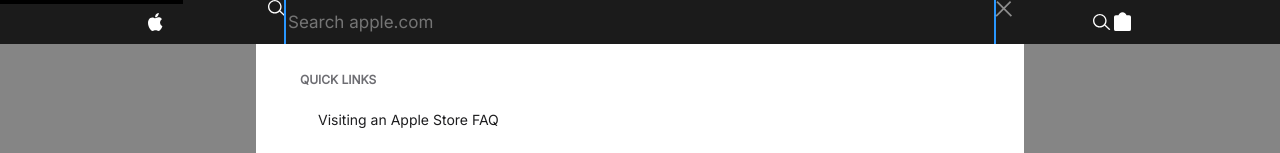
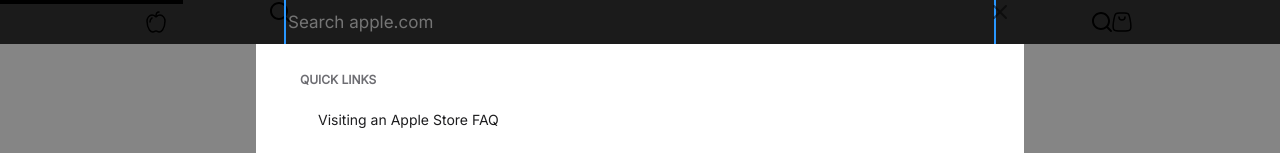
Before and after one commit to tobiashaas/Apple-Navigation, a plain HTML site: page index.html in a window 1280 px wide. Both pictures are taken after a click on the link "Search apple.com". Shown: the top 153 px of the page. Drawn offline with Linux system fonts and the light colour scheme.

Commit message:
Reference new SVG icons in HTML

```diff
--- a/index.html
+++ b/index.html
@@ -21,18 +21,9 @@
                         <span class="line-2"></span>
                     </span>
                 </button>
-                <a href="#" class="link-logo"><svg viewBox="0 0 15 18" fill="none" xmlns="http://www.w3.org/2000/svg" aria-hidden="true">
-<path d="M12.0232 9.56293C12.0032 7.28681 13.8502 6.19409 13.9338 6.14081C12.8944 4.59355 11.2768 4.38159 10.6998 4.35665C9.32396 4.21496 8.01387 5.18072 7.31649 5.18072C6.61912 5.18072 5.54075 4.37705 4.39999 4.39972C2.89829 4.42239 1.51579 5.28727 0.742663 6.6543C-0.815851 9.40536 0.344959 13.4827 1.86225 15.7157C2.6053 16.8073 3.48983 18.0372 4.65287 17.9918C5.77357 17.9465 6.1969 17.255 7.54932 17.255C8.90174 17.255 9.28274 17.9918 10.4669 17.9703C11.6712 17.9465 12.4354 16.8549 13.1729 15.7599C14.024 14.4926 14.376 13.2661 14.3961 13.2015C14.3694 13.1902 12.0477 12.2845 12.0232 9.56293Z" fill="white"/>
-<path d="M9.79842 2.87941C10.4156 2.11881 10.8322 1.06122 10.7175 0.00708008C9.82841 0.0433921 8.75233 0.610128 8.11398 1.37072C7.5425 2.04293 7.0412 3.11975 7.17704 4.15243C8.16856 4.23064 9.18116 3.63889 9.79842 2.87941Z" fill="white"/>
-</svg><span class="visually-hidden">Apple</span></a>
-                <a href="#" class="link-search" aria-label="Search apple.com"><svg viewBox="0 0 20 18" fill="none" xmlns="http://www.w3.org/2000/svg" aria-hidden="true">
-<path fill-rule="evenodd" clip-rule="evenodd" d="M7.55102 13.602C10.8929 13.602 13.602 10.8929 13.602 7.55102C13.602 4.20913 10.8929 1.5 7.55102 1.5C4.20913 1.5 1.5 4.20913 1.5 7.55102C1.5 10.8929 4.20913 13.602 7.55102 13.602ZM7.55102 15.102C11.7213 15.102 15.102 11.7213 15.102 7.55102C15.102 3.38071 11.7213 0 7.55102 0C3.38071 0 0 3.38071 0 7.55102C0 11.7213 3.38071 15.102 7.55102 15.102Z" fill="white"/>
-<path d="M12.3081 12.61L13.3234 11.5057L19.1858 16.8958L18.1705 18L12.3081 12.61Z" fill="white"/>
-</svg><span class="visually-hidden">Search apple.com</span></a>
-                <a href="#" class="link-bag"><svg viewBox="0 0 17 20" fill="none" xmlns="http://www.w3.org/2000/svg" aria-hidden="true">
-<path d="M5 4C6.3125 -1.60038e-05 10.6875 -1.99848e-07 12 4" stroke-width="1.5"/>
-<path d="M1.88889 3.875H15.1111C15.7453 3.875 16.25 4.38389 16.25 5V17.1875C16.25 17.8036 15.7453 18.3125 15.1111 18.3125H1.88889C1.25467 18.3125 0.75 17.8036 0.75 17.1875V5C0.75 4.38389 1.25467 3.875 1.88889 3.875Z" stroke-width="1.5"/>
-</svg><span class="visually-hidden">Shopping Bag</span></a>
+                <a href="#" class="link-logo"><img src="images/logo.svg" alt="" aria-hidden="true"><span class="visually-hidden">Apple</span></a>
+                <a href="#" class="link-search" aria-label="Search apple.com"><img src="images/search-icon.svg" alt="" aria-hidden="true"><span class="visually-hidden">Search apple.com</span></a>
+                <a href="#" class="link-bag"><img src="images/bag-icon.svg" alt="" aria-hidden="true"><span class="visually-hidden">Shopping Bag</span></a>
             </div>
 
             <ul class="nav-links" id="nav-links" aria-label="Main navigation">
@@ -394,19 +385,13 @@
         <!-- End of navigation menu items -->
 
         <div class="search-container hide" id="search-overlay" role="dialog" aria-label="Search" aria-hidden="true" aria-modal="true">
-            <div class="link-search"><svg viewBox="0 0 20 18" fill="none" xmlns="http://www.w3.org/2000/svg" aria-hidden="true">
-<path fill-rule="evenodd" clip-rule="evenodd" d="M7.55102 13.602C10.8929 13.602 13.602 10.8929 13.602 7.55102C13.602 4.20913 10.8929 1.5 7.55102 1.5C4.20913 1.5 1.5 4.20913 1.5 7.55102C1.5 10.8929 4.20913 13.602 7.55102 13.602ZM7.55102 15.102C11.7213 15.102 15.102 11.7213 15.102 7.55102C15.102 3.38071 11.7213 0 7.55102 0C3.38071 0 0 3.38071 0 7.55102C0 11.7213 3.38071 15.102 7.55102 15.102Z" fill="white"/>
-<path d="M12.3081 12.61L13.3234 11.5057L19.1858 16.8958L18.1705 18L12.3081 12.61Z" fill="white"/>
-</svg></div>
+            <div class="link-search"><img src="images/search-icon.svg" alt="" aria-hidden="true"></div>
             <div class="search-bar">
                 <form action="">
                     <input type="text" placeholder="Search apple.com" aria-label="Search apple.com" id="desktop-search-input">
                 </form>
             </div>
-            <button class="link-close" type="button" aria-label="Close search"><svg viewBox="0 0 15 15" fill="none" xmlns="http://www.w3.org/2000/svg" aria-hidden="true">
-<path d="M1.20937 2.01989L2.27003 0.959229L14.9979 13.6872L13.9373 14.7478L1.20937 2.01989Z" fill="white"/>
-<path d="M13.2301 0.959327L14.2908 2.01999L1.56286 14.7479L0.502197 13.6872L13.2301 0.959327Z" fill="white"/>
-</svg><span class="visually-hidden">Close search</span></button>
+            <button class="link-close" type="button" aria-label="Close search"><img src="images/close-icon.svg" alt="" aria-hidden="true"><span class="visually-hidden">Close search</span></button>
 
             <div class="quick-links" aria-label="Quick links">
                 <h2>Quick Links</h2>
@@ -432,10 +417,7 @@
 
 
         <div class="mobile-search-container" id="mobile-search-overlay" role="search" aria-label="Mobile search" aria-hidden="true">
-            <div class="link-search"><svg viewBox="0 0 20 18" fill="none" xmlns="http://www.w3.org/2000/svg" aria-hidden="true">
-<path fill-rule="evenodd" clip-rule="evenodd" d="M7.55102 13.602C10.8929 13.602 13.602 10.8929 13.602 7.55102C13.602 4.20913 10.8929 1.5 7.55102 1.5C4.20913 1.5 1.5 4.20913 1.5 7.55102C1.5 10.8929 4.20913 13.602 7.55102 13.602ZM7.55102 15.102C11.7213 15.102 15.102 11.7213 15.102 7.55102C15.102 3.38071 11.7213 0 7.55102 0C3.38071 0 0 3.38071 0 7.55102C0 11.7213 3.38071 15.102 7.55102 15.102Z" fill="white"/>
-<path d="M12.3081 12.61L13.3234 11.5057L19.1858 16.8958L18.1705 18L12.3081 12.61Z" fill="white"/>
-</svg></div>
+            <div class="link-search"><img src="images/search-icon.svg" alt="" aria-hidden="true"></div>
             <div class="search-bar">
                 <form action="">
                     <input type="text" placeholder="Search apple.com" aria-label="Search apple.com" id="mobile-search-input">
```
